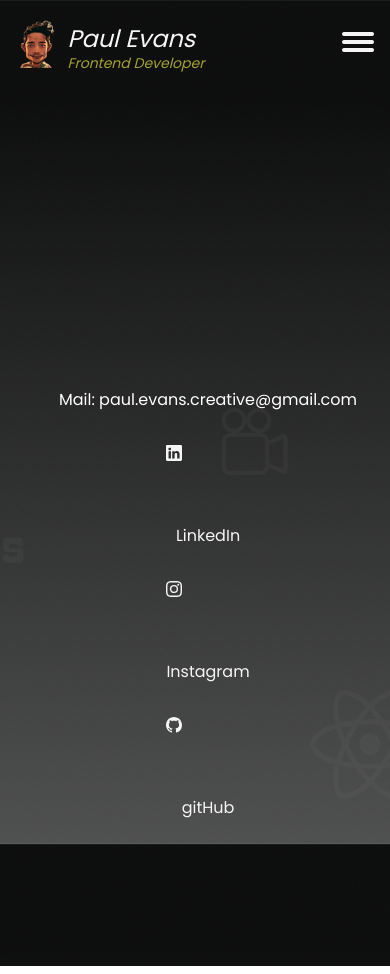
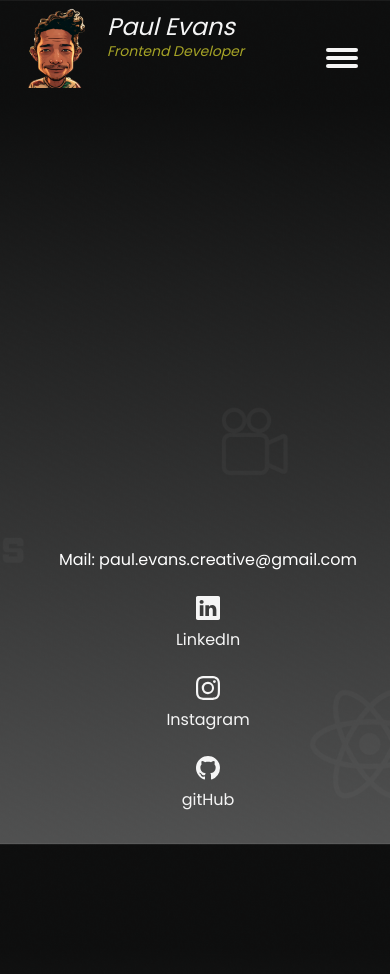
Before and after one commit to PaulEvans78/portfolio, a React (Vite) app: page /film in a window 390 px wide. Shown: the top 974 px of the page. Built offline with nearby package versions, Linux system fonts and the light colour scheme.

Commit message:
footer icons & Hamburger

```diff
--- a/src/components/Footer.jsx
+++ b/src/components/Footer.jsx
@@ -1,8 +1,7 @@
 import React from "react";
 import styled from "styled-components";
-import { BsInstagram } from 'react-icons/bs';
-import { BsGithub } from 'react-icons/bs';
-import { BsLinkedin } from 'react-icons/bs';
+import { BsInstagram, BsGithub, BsLinkedin  } from 'react-icons/bs';
+import { IconContext } from "react-icons";
 // import linkedIcon from '../assets/linkedIn_icon_white.png';
 // import instaIcon from '../assets/instagram_icon_white.png';
 // import githubIcon from '../assets/github_white.png';
@@ -11,25 +10,22 @@ import { BsLinkedin } from 'react-icons/bs';
 //   Link
 // } from "react-router-dom";
 
+
 const footerData = [
   {
       id: 1,
-      style: {StyledIcon},
       href: "https://www.linkedin.com/in/paul-evans-3a74605/",
       icon: <BsLinkedin />,
       des: "LinkedIn"
   },
   {
       id: 2,
-      style: {StyledIcon},
       href: "https://www.instagram.com/paulevanscreative/",
       icon: <BsInstagram />,
-      // src: instaIcon,
       des: "Instagram"
   },
   {
       id: 3,
-      style: {StyledIcon},
       href: "https://github.com/PaulEvans78",
       icon: <BsGithub />,
       des: "gitHub"
@@ -42,29 +38,35 @@ const StyledFooter = styled.footer`
   display: flex;
   flex-direction: row;
   justify-content: space-between;
-  align-items: center;
+  /* align-content: center; */
+  align-items: flex-end;
   padding: 0em 2em 0em 2em;
   font-family: 'Poppins';
   /* font-weight: 400; */
   font-size: 16px;
   line-height: 24px;
   color: whitesmoke;
+  margin-bottom: 2em;
   /* text-shadow: 6px 6px 5px #1a1a1a; */
 
   @media screen and (max-width: 767px) {
     flex-direction: column;
+    align-items: center;
   }
 `;
 
 const StyledFooterLink = styled.p`
+  display: flex;
+  flex-direction: column;
+  /* justify-content: space-between; */
+  /* align-content: center; */
   color: white;
   border-radius: 8px;
-  margin-bottom: 0;
   margin-left: 2em;
 
   @media screen and (max-width: 767px) {
     margin-left: 0em;
-    margin-bottom: 2em;
+    /* margin-bottom: 2em; */
   }
 `;
 
@@ -81,31 +83,52 @@ const IconContainer = styled.div`
 }
 `;
 
+// const StyledIconUrl = styled.a`
+// display: flex;
+//   flex-direction: column;
+//   justify-content: space-between;
+//   /* align-self: self-end; */
+//   height: 2em;
+//   margin: 1em 2em 0em 2em;
+//   /* box-shadow: 0px 4px 5px #1a1a1a; */
+//   /* border-radius: 8px; */
+//   &:hover{
+//     color: pink;
+//   }
+// `;
 
-const StyledIcon = styled.img`
+const StyledIcon = styled.a`
   display: flex;
   flex-direction: column;
   justify-content: center;
-  align-self: self-end;
-  height: 2em;
+  align-items: center;
+  /* width: 50px; */
   margin: 1em 2em 0em 2em;
-  box-shadow: 0px 4px 5px #1a1a1a;
-  border-radius: 8px;
+  /* box-shadow: 0px 4px 5px #1a1a1a;
+  border-radius: 8px; */
   &:hover{
-    color: pink;
+    color: #d979ed;
   }
 
 
 
 @media screen and (max-width: 767px) {
-  height: 2em;
+  /* height: 2em; */
   &:hover{
-    height: none;
+    color: #d979ed;
   }
 }
 `;
 
+// const StyledReactIcon = styled.svg`
+// height:4em;
+// `;
+
 const IconDes = styled.p`
+  display: flex;
+  flex-direction: column;
+  /* justify-content: space-between; */
+  align-content: center;
   font-family: 'Poppins';
   /* font-weight: 400; */
   font-size: 16px;
@@ -113,7 +136,7 @@ const IconDes = styled.p`
   color: whitesmoke;
   text-align: center;
   margin-top: 0.5em;
-  margin-bottom: 2em;
+  /* margin-bottom: 2.5em; */
 `;
 
 
@@ -131,15 +154,15 @@ const Icons = () => {
 
   return (
     <IconContainer>
-
+      <IconContext.Provider value={{ size: "1.5em"}}>
         {footerData.map(Link => (
-        <a href={Link.href}>
+        <StyledIcon href={Link.href} key={Link.id}>
           {Link.icon}
-          <StyledIcon style={Link.style} key={Link.id}></StyledIcon>
+          {/* <StyledIcon key={Link.id}></StyledIcon> */}
           {/* <StyledIcon style={Link.style} src={Link.src} key={Link.id}></StyledIcon> */}
           <IconDes>{Link.des}</IconDes>
-        </a>))}
-
+        </StyledIcon>))}
+        </IconContext.Provider>
     </IconContainer>
   );
 }
--- a/src/components/Navbar.jsx
+++ b/src/components/Navbar.jsx
@@ -15,21 +15,13 @@ import {
 //NAVBAR
 
 const StyledNav = styled.nav`
-/* background-color: red; */
     grid-area: top;
-    /* display: flex; */
     display: grid;
     grid-template-rows: auto;
     grid-template-columns: repeat (5, 1fr);
     grid-template-areas:
    "logo logo navbar navbar navbar";
 
-
-    /* flex-direction: row; */
-    /* justify-content: space-between; */
-    /* justify-items: flex-end; */
-    /* justify-content: flex-end; */
-    /* align-items: flex-end; */
     font-family: 'Poppins';
     font-size: 16px;
     line-height: 24px;
@@ -37,7 +29,6 @@ const StyledNav = styled.nav`
 
     @media screen and (max-width: 960px) {
     font-size: 12px;
-    /* line-height: 60px; */
   }
 
     @media screen and (max-width: 767px) {
@@ -45,6 +36,9 @@ const StyledNav = styled.nav`
     grid-template-columns: 80vw 20vw;
     grid-template-areas:
     "logo navbar ";
+
+    font-size: 20px;
+    /* justify-items: center; */
   }
 
 `;
@@ -53,39 +47,32 @@ const StyledNav = styled.nav`
 // NAV UL & LINKS
 
 const StyledNavul = styled.ul`
-    /* right: 0; */
     grid-area: navbar;
     display: flex;
     justify-self: flex-end;
     align-self: flex-end;
     list-style-type: none;
     margin-right: 3em;
-     /* justify-content: flex-end; */
-    /* justify-items: flex-end;  */
-    /* justify-items: space-evenly; */
-    /* width: 100%; */
-    /* margin-left: 10em; */
 
     @media screen and (max-width: 960px) {
         margin-bottom: 1.5em;
     }
 
     @media screen and (max-width: 767px) {
-        /* margin-bottom: 1.5em; */
         position: absolute;
-        display: block;
+        display: flex;
+        flex-direction: column;
+        /* justify-content: flex-end; */
+        /* justify-items: center; */
+        /* align-content: flex-end; */
         top: 70px;
         right: 0;
         height: 100vh;
         width: 60vw;
         background-image: linear-gradient(180deg, rgb(13, 13, 13) 15.1%, rgba(158, 159, 159) 100%);
-        /* box-shadow: -15px 0px 5px  rgb(54, 53, 53); */
-        /* background-color: red; */
-        /* margin-top: 4.5em; */
         padding: 20px;
         transform: translateX(500px);
         transition: 0.5s ease-in-out;
-        /* padding-bottom: 1em ; */
         margin-top: 1em;
         margin-right: 0;
         margin-bottom: 0em;
@@ -97,7 +84,6 @@ const StyledNavul = styled.ul`
 const StyledLink = styled(Link)`
     display: flex;
     color: white;
-    /* border-radius: 8px; */
     text-decoration: none;
     text-align: right;
     margin: 1em 1em 0em 1em;
@@ -107,7 +93,9 @@ const StyledLink = styled(Link)`
   }
 
     @media screen and (max-width: 767px) {
-        display: none;
+        /* display: none;  */
+        justify-content: flex-end;
+        /* text-align: right; */
 
 
     }
@@ -123,45 +111,33 @@ const StyledImageandName = styled.div `
     flex-direction: row;
     justify-self: flex-start;
     justify-content: flex-start;
-    /* align-content: flex-end; */
-    /* align-items: flex-end; */
-    margin-top: 1em;
-    /* margin-right: 20em; */
+    /* margin-top: 1em; */
 `;
 
 const StyledImg = styled.img`
-    /* display: flex; */
-    /* justify-self: flex-start; */
     height: 6em;
     margin-left: 3em;
     margin-right: 1em;
     margin-top: 0.5em;
-    /* box-shadow: 6px 6px 10px #1a1a1a; */
-    /* border-radius: 8px; */
 
     @media screen and (max-width: 960px) {
         height: 4em;
-        /* margin-left: 2em; */
   }
 
     @media screen and (max-width: 767px) {
-    /* height: 3em; */
     margin-left: 1em;
     margin-top: 0em;
     }
 `;
 
 const StyledName = styled.div `
-    /* grid-area: top; */
     float: right;
-    /* align-self: flex-end; */
-    font-family: Poppins;
+    font-family: 'Poppins';
     font-size: 38px;
     font-style: italic;
     font-weight: 400;
     line-height: 60px;
     letter-spacing: 0em;
-    /* text-align: left; */
     color: whitesmoke;
     margin-top: 1.5em;
 
@@ -175,15 +151,11 @@ const StyledName = styled.div `
         font-size: 24px;
         line-height: 24px;
         margin-top: 0.3em;
-    /* margin-top: 0.4em; */
-    /* display: flex;
-    align-self: flex-end; */
     }
 `;
 
 const StyledTypewriter = styled.span `
-    /* float: ; */
-    font-family: Poppins;
+    font-family: 'Poppins';
     font-size: 16px;
     color: #a5a326;
 
@@ -203,30 +175,13 @@ const StyledTypewriter = styled.span `
 
 const StyledHamburger = styled.div`
     grid-area: navbar;
-    /* background-color: red; */
     display: none;
-    /* width: 2rem;
-    height: 2rem;
-    justify-content: space-around;
-    flex-flow: column nowrap; */
-    /* z-index: 10; */
 
     @media screen and (max-width: 767px) {
     display: flex;
-    /* display: grid; */
-    /* flex-direction: row; */
     justify-content: flex-end;
     margin-top: 2em;
     margin-right: 2em;
-
-
-    /* text-align: center; */
-    /* align-content: flex-end; */
-
-    /* justify-self: flex-end; */
-    /* align-self: flex-end;  */
-    /* flex-direction: row-reverse; */
-
     }
 `;
 
@@ -301,12 +256,11 @@ const links = [
 
                     <StyledImg src={PaulNavImage} alt="The dude" onClick={() => {setOpen(false);}} />
                         <StyledName>Paul Evans {' '}
-                        {/* <span style={{fontWeight: 'bold', color: 'green'}}>
-                            {text}
-                        </span> */}
+
                             <StyledTypewriter>
                                 {text}
                             </StyledTypewriter>
+
                                 {/* <Cursor /> */}
                         </StyledName>
 
--- a/src/index.css
+++ b/src/index.css
@@ -6,6 +6,10 @@ body {
  }
 
 a { color: inherit; text-decoration: none; }
+
+p {
+  margin-block-end: 0.5em;
+}
 
 @media screen and (max-width: 767px) {
 
```
